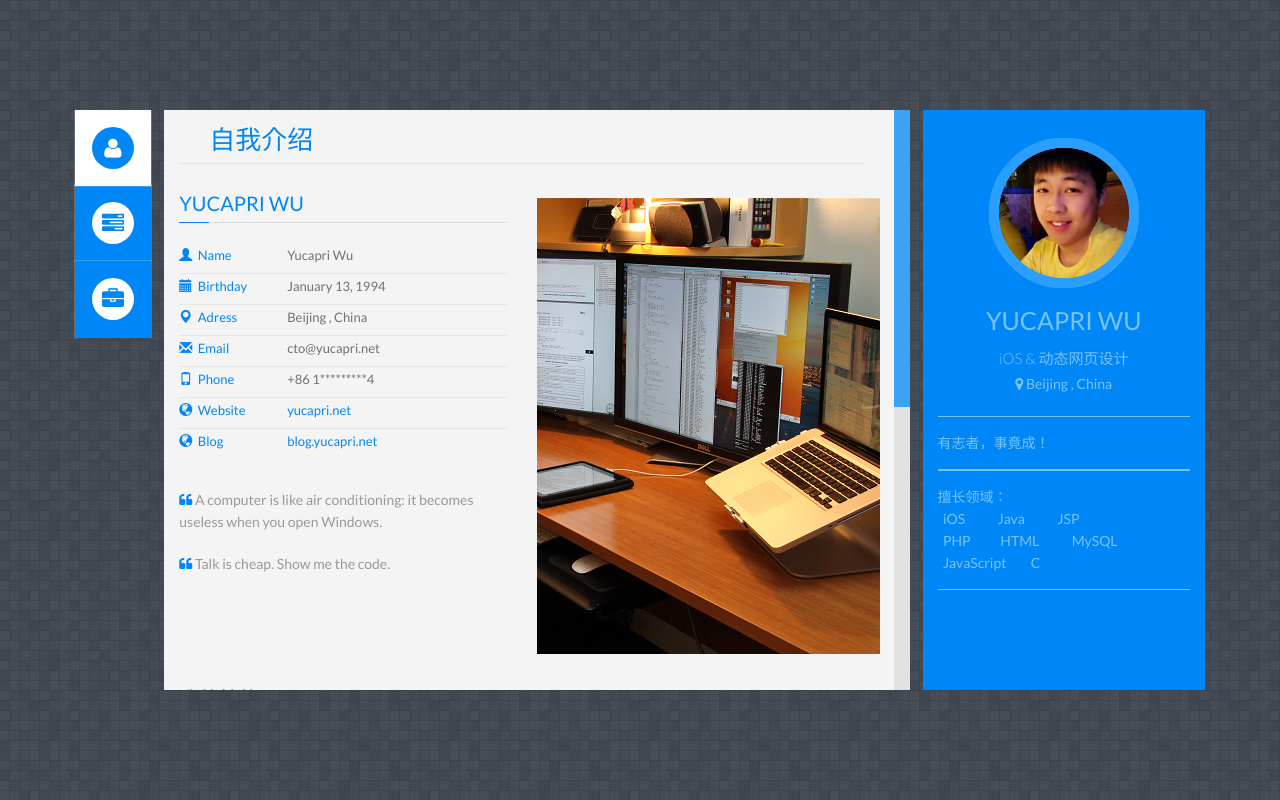
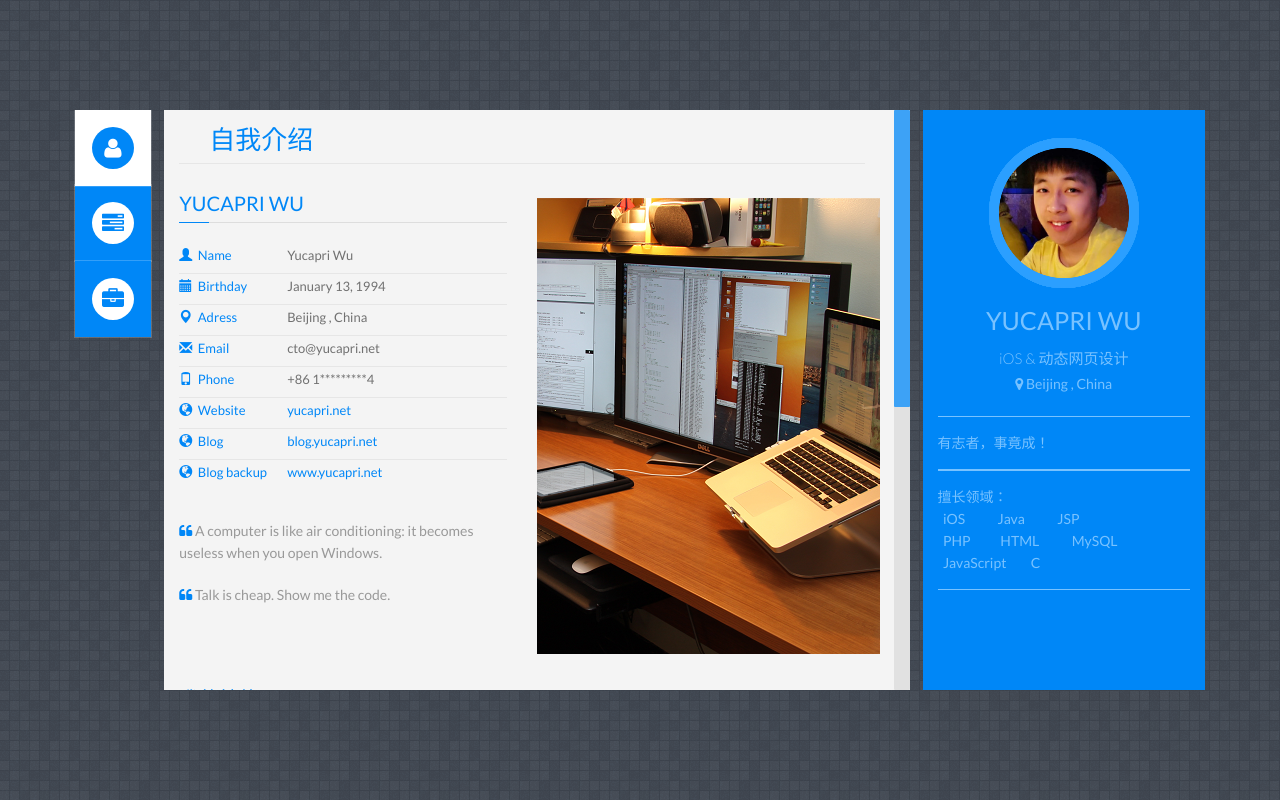
Before and after one commit to 203Monitor/203Monitor.github.io, a plain HTML site: page index.html in a window 1280 px wide. Drawn offline with Linux system fonts and the light colour scheme.

Commit message:
Update index.html

```diff
--- a/index.html
+++ b/index.html
@@ -258,6 +258,14 @@
 																<i class="glyphicon glyphicon-globe"></i>
 																<label>Blog</label>
 																<span class="value"><a href="http://blog.yucapri.net" target="_blank">blog.yucapri.net</a></span>
+																<div class="clear"></div>
+															</li>
+
+
+													             	<li>
+																<i class="glyphicon glyphicon-globe"></i>
+																<label>Blog backup</label>
+																<span class="value"><a href="http://www.yucapri.net" target="_blank">www.yucapri.net</a></span>
 																<div class="clear"></div>
 															</li>
 
```
